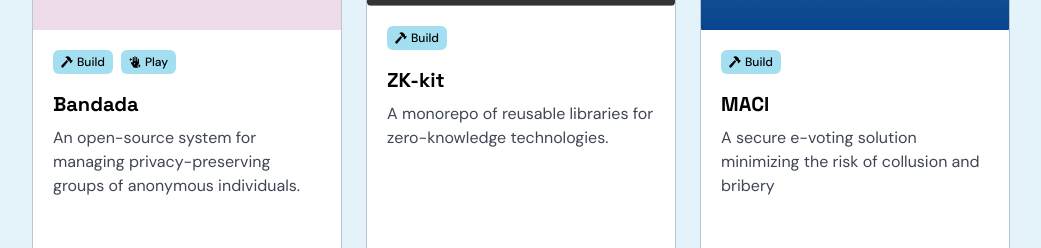
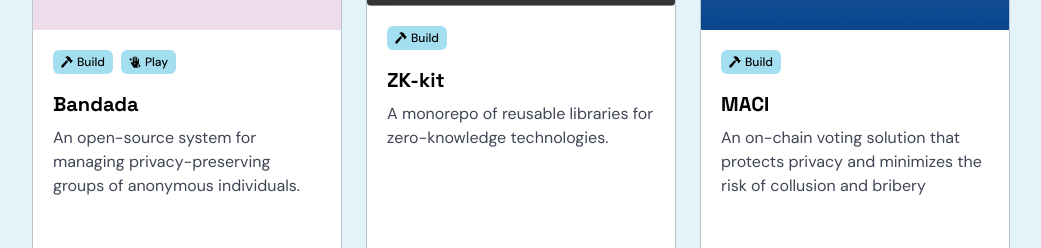
Before and after one commit to privacy-scaling-explorations/pse.dev, a Next.js app: page /projects in a window 1280 px wide. Shown: the part 4140-4388 px from the top of the page, without its empty margins (119-1160 px from the left). Built offline with nearby package versions, Linux system fonts and the light colour scheme.

Commit message:
feat: update MACI description

```diff
--- a/data/projects/maci.ts
+++ b/data/projects/maci.ts
@@ -9,7 +9,7 @@ export const maci: ProjectInterface = {
   projectStatus: "active",
   image: "maci.webp",
   name: "MACI",
-  tldr: "A secure e-voting solution minimizing the risk of collusion and bribery",
+  tldr: "An on-chain voting solution that protects privacy and minimizes the risk of collusion and bribery",
   description,
   links: {
     github: "https://github.com/privacy-scaling-explorations/maci",
```
